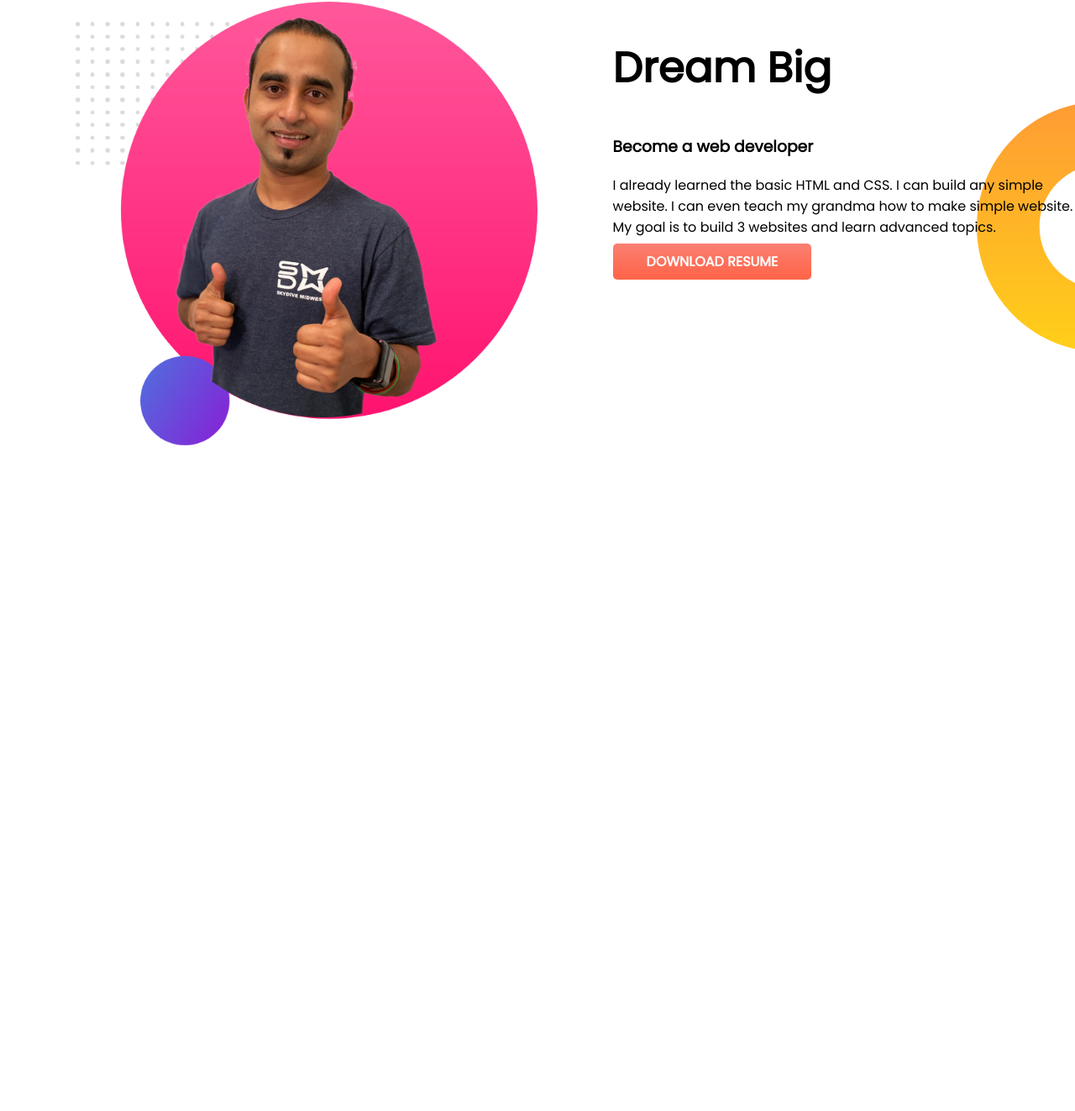
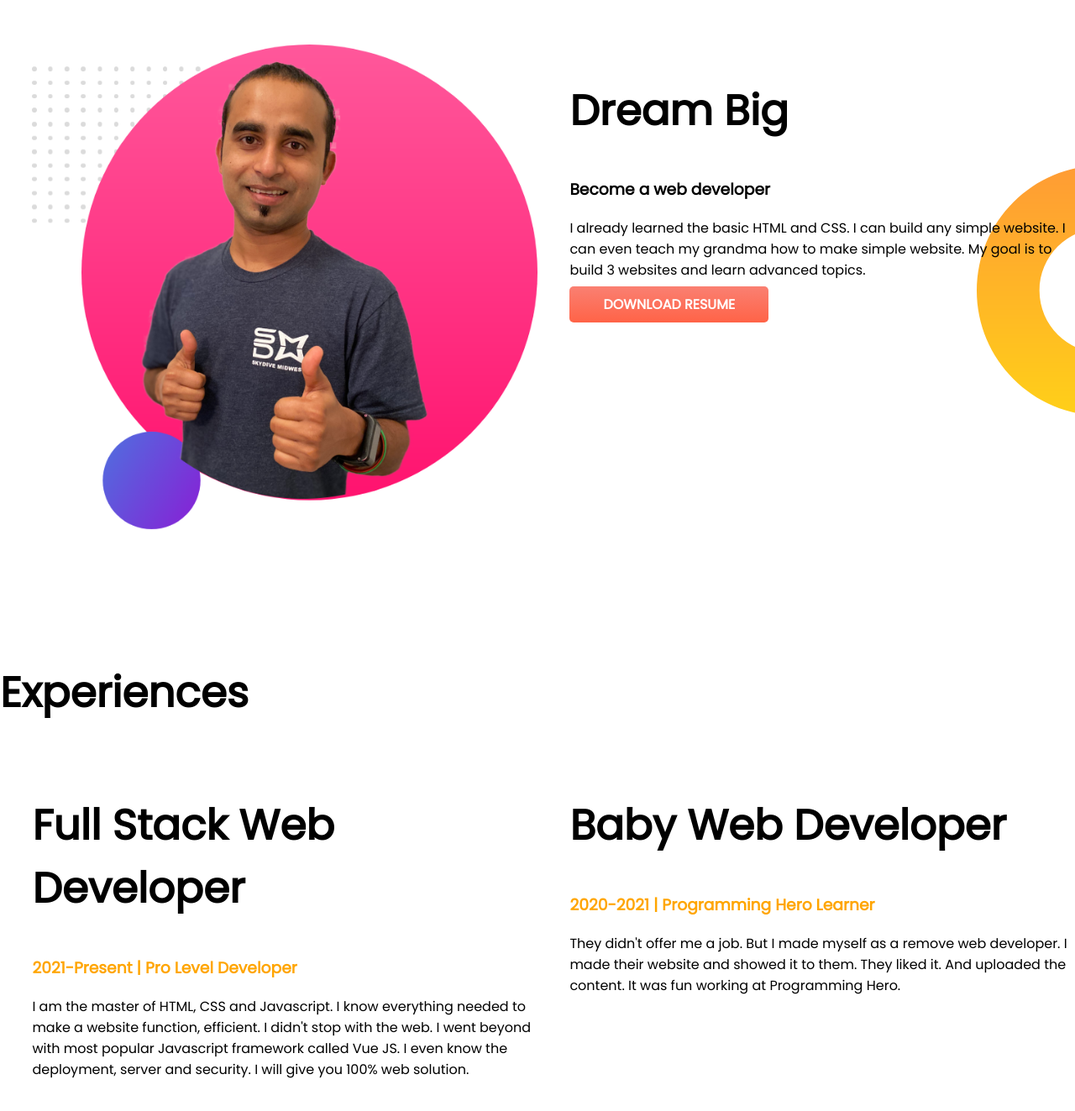
Before and after one commit to Nazmul999/developer-portfolio, a plain HTML site: page index.html in a window 1280 px wide. Shown: the part 701-2024 px from the top of the page at 84% size. Before the commit the page ends 1389 px from the top, so only its background shows below. Drawn offline with Linux system fonts and the light colour scheme.

Commit message:
experience structure done

```diff
--- a/index.html
+++ b/index.html
@@ -12,7 +12,7 @@
     <link rel="stylesheet" href="style.css">
 </head>
 <body>
-    <section class="top-banner">
+    <section class="top-banner flexible-content">
         <div class="half-width">
             <h1>Welcome To</h1>
             <h1><span class="orange-color">My web Portfolio</span>  World!</h1>
@@ -24,7 +24,7 @@
             <img src="images/jhankar.png" alt="">
         </div>
     </section>
-    <section class="dream-big">
+    <section class="dream-big flexible-content">
         <div class="half-width">
             <img src="images/jhankar2.png" alt="">
         </div>
@@ -35,5 +35,24 @@
             <a target="_blank" class="link-button" href="">DOWNLOAD RESUME</a>
         </div>
     </section>
+    <section>
+        <h1>Experiences</h1>
+        <div class="flexible-content">
+            <div class="half-width">
+                <h1>Full Stack Web Developer</h1>
+                <h3 class="orange-color">2021-Present | Pro Level Developer</h3>
+                <p>
+                        I am the master of HTML, CSS and Javascript. I know everything needed to make a website function, efficient. I didn't stop with the web. I went beyond with most popular Javascript framework called Vue JS. I even know the deployment, server and security. I will give you 100% web solution.
+                    </p>
+            </div>
+
+                <div class="half-width">
+                    <h1>Baby Web Developer</h1>
+                    <h3 class="orange-color">2020-2021 | Programming Hero Learner</h3>
+                    <p>They didn't offer me a job. But I made myself as a remove web developer. I made their website and showed it to them. They liked it. And uploaded the content. It was fun working at Programming Hero.
+                    </p>
+            </div>
+        </div>
+    </section>
 </body>
 </html>
--- a/style.css
+++ b/style.css
@@ -10,12 +10,14 @@ h1{
     color: orange;
 }
 section{
+    margin-bottom: 150px;
+}
+.flexible-content{
     display: flex;
-    margin-bottom: 150px;
 }
 .half-width{
     width: 50%;
-    padding-left: 7% ;
+    padding-left: 3% ;
 }
 .half-width img{
     width: 100%;
```
